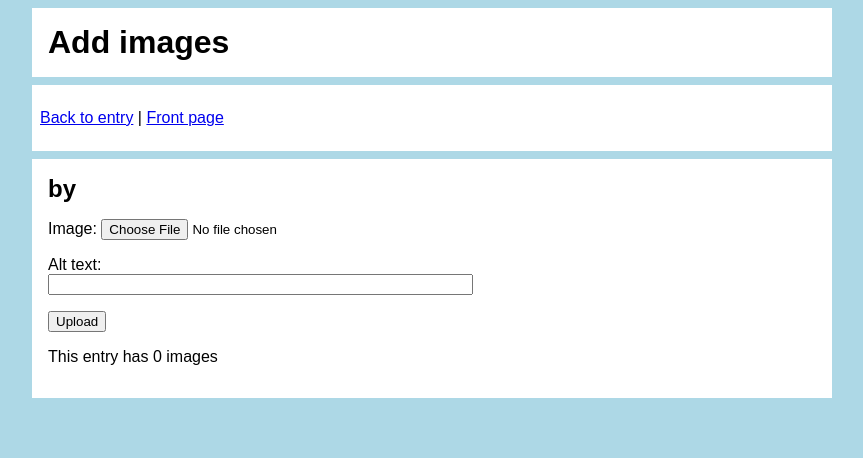
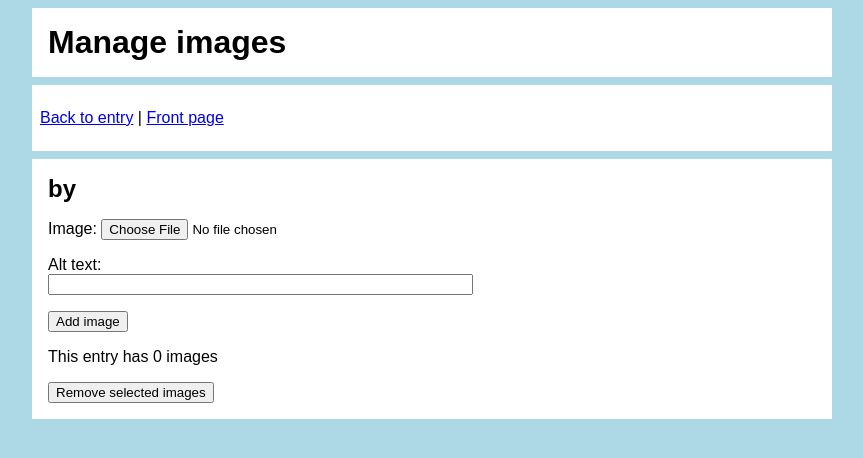
Before and after one commit to sas765/musiket, a Flask app: template templates/images.html in a window 1280 px wide. Shown: the top 458 px of the page, without its empty margins (208-1071 px from the left). Run offline with Flask 3, Linux system fonts and the light colour scheme; the template is opened without the code that fills it, so the values that code supplies are empty.

Commit message:
Removal of images, simplify checks

```diff
--- a/app.py
+++ b/app.py
@@ -9,6 +9,14 @@ import users
 
 app = Flask(__name__)
 app.secret_key = config.secret_key
+
+def check_csrf(csrf_token):
+    if csrf_token != session["csrf_token"]:
+        abort(403)
+
+def check_user(user_id):
+    if user_id != session["user_id"]:
+        abort(403)
 
 def require_login():
     if "user_id" not in session:
@@ -77,8 +85,7 @@ def create_entry():
                 abort(403)
             classes.append((c_title, c_value))
 
-    if csrf_token != session["csrf_token"]:
-        abort(403)
+    check_csrf(csrf_token)
 
     check_length(title, artist, comment)
     entries.new_entry(title, artist, comment, user_id, classes)
@@ -111,10 +118,8 @@ def update_entry():
     entry = entries.get_entry(entry_id)
     if not entry:
         abort(404)
-    if entry["user_id"] != session["user_id"]:
-        abort(403)
-    if csrf_token != session["csrf_token"]:
-        abort(403)
+    check_user(entry["user_id"])
+    check_csrf(csrf_token)
     title = request.form["title"]
     artist = request.form["artist"]
     comment = request.form["comment"]
@@ -152,12 +157,10 @@ def remove_entry(entry_id):
         if "remove" in request.form:
             entry = entries.get_entry(entry_id)
             csrf_token = request.form["csrf_token"]
-            if csrf_token != session["csrf_token"]:
-                abort(403)
+            check_csrf(csrf_token)
             if not entry:
                 abort(404)
-            if entry["user_id"] != session["user_id"]:
-                abort(403)
+            check_user(entry["user_id"])
             entries.remove_entry(entry_id)
             return redirect("/")
         else:
@@ -169,8 +172,7 @@ def edit_images(entry_id):
     entry = entries.get_entry(entry_id)
     if not entry:
         abort(404)
-    if entry["user_id"] != session["user_id"]:
-        abort(403)
+    check_user(entry["user_id"])
     images = entries.get_images(entry_id)
     return render_template("images.html", entry=entry, images=images, session=session)
 
@@ -179,7 +181,6 @@ def show_image(image_id):
     image = entries.get_image(image_id)
     if not image:
         abort(404)
-
     response = make_response(bytes(image[0][0]))
     response.headers.set("Content-Type", "image/png")
     return response
@@ -191,10 +192,8 @@ def add_image():
     entry_id = request.form["entry_id"]
     entry = entries.get_entry(entry_id)
 
-    if csrf_token != session["csrf_token"]:
-        abort(403)
-    if entry["user_id"] != session["user_id"]:
-        abort(403)
+    check_csrf(csrf_token)
+    check_user(entry["user_id"])
 
     alt = request.form["alt"]
     file = request.files["image"]
@@ -205,7 +204,23 @@ def add_image():
         return render_template("error.html", site=f"/images/{entry_id}", reason="invalid file size")
 
     entries.add_image(entry_id, image, alt)
-    return redirect("/entry/" + str(entry_id))
+    return redirect("/images/" + str(entry_id))
+
+@app.route("/remove_images", methods=["POST"])
+def remove_images():
+    require_login()
+    csrf_token = request.form["csrf_token"]
+    entry_id = request.form["entry_id"]
+    entry = entries.get_entry(entry_id)
+    if not entry:
+        abort(404)
+    check_csrf(csrf_token)
+    check_user(entry["user_id"])
+
+    for image_id in request.form.getlist("image_id"):
+        entries.remove_image(entry_id, image_id)
+
+    return redirect("/images/" + str(entry_id))
 
 @app.route("/find_entry")
 def find_entry():
@@ -215,7 +230,6 @@ def find_entry():
     else:
         query = ""
         results = []
-    print(results)
     return render_template("find_entry.html", query=query, results=results)
 
 @app.route("/new_message", methods=["POST"])
@@ -226,10 +240,8 @@ def new_message():
     user_id = session["user_id"]
     entry_id = request.form["entry_id"]
 
-    if csrf_token != session["csrf_token"]:
-        abort(403)
-    if user_id != session["user_id"]:
-        abort(403)
+    check_csrf(csrf_token)
+    check_user(user_id)
     check_message(content)
 
     entries.add_message(content, user_id, entry_id)
@@ -239,8 +251,7 @@ def new_message():
 def edit_message(message_id):
     require_login()
     message = entries.get_message(message_id)
-    if session["user_id"] != message["user_id"]:
-        abort(403)
+    check_user(message["user_id"])
 
     if request.method == "GET":
         return render_template("edit_message.html", message=message, session=session)
@@ -248,8 +259,7 @@ def edit_message(message_id):
     if request.method == "POST":
         content = request.form["content"]
         csrf_token = request.form["csrf_token"]
-        if csrf_token != session["csrf_token"]:
-            abort(403)
+        check_csrf(csrf_token)
         check_message(content)
         entries.update_message(message["id"], content)
         return redirect("/entry/" + str(message["entry_id"]))
@@ -259,16 +269,14 @@ def remove_message(message_id):
     require_login()
     message = entries.get_message(message_id)
     entry = entries.get_entry(message["entry_id"])
-    if session["user_id"] != message["user_id"]:
-        abort(403)
+    check_user(message["user_id"])
 
     if request.method == "GET":
         return render_template("remove_message.html", message=message, entry=entry, session=session)
 
     if request.method == "POST":
         csrf_token = request.form["csrf_token"]
-        if csrf_token != session["csrf_token"]:
-            abort(403)
+        check_csrf(csrf_token)
         if "continue" in request.form:
             entries.remove_message(message["id"])
         return redirect("/entry/" + str(message["entry_id"]))
@@ -282,6 +290,8 @@ def create():
     username = request.form["username"]
     password1 = request.form["password1"]
     password2 = request.form["password2"]
+    if not password1 or not password2:
+        return render_template("error.html", site="/register", reason="please fill all the fields")
     if password1 != password2:
         return render_template("error.html", site="/register", reason="passwords don't match")
     password_hash = generate_password_hash(password1)
--- a/entries.py
+++ b/entries.py
@@ -122,6 +122,10 @@ def update_image(entry_id, image):
     sql = "UPDATE users SET image = ? WHERE id = ?"
     db.execute(sql, [image, entry_id])
 
+def remove_image(entry_id, image_id):
+    sql = "DELETE FROM Images WHERE id = ? AND entry_id = ?"
+    db.execute(sql, [image_id, entry_id])
+
 def get_images(entry_id):
     sql = """SELECT id FROM Images
                 WHERE entry_id = ?"""
--- a/templates/images.html
+++ b/templates/images.html
@@ -2,13 +2,13 @@
 <html>
 
 <head>
-  <title>Add images</title>
+  <title>Manage images</title>
   <link rel="stylesheet" href="/static/main.css">
 </head>
 
 <body>
   <div class="header">
-    <h1>Add images</h1>
+    <h1>Manage images</h1>
   </div>
   <div class="nav">
     <p>
@@ -30,9 +30,18 @@
       </p>
       <input type="hidden" name="entry_id" value="{{ entry.id }}">
       <input type="hidden" name="csrf_token" value="{{ session.csrf_token }}">
-        <input type="submit" value="Upload" />
+      <input type="submit" value="Add image" />
     </form>
     <p>This entry has {{ images | count }} images</p>
+    <form action="/remove_images" method="post">
+      {% for image in images %}
+      <input type="checkbox" name="image_id" value="{{ image.id }}">
+      <img src="/image/{{ image.id }}" />
+      {% endfor %}
+      <input type="hidden" name="entry_id" value="{{ entry.id }}">
+      <input type="hidden" name="csrf_token" value="{{ session.csrf_token }}">
+      <input type="submit" value="Remove selected images" />
+    </form>
     {% endif %}
   </div>
 </body>
```
Lines whose indentation alone changed are shown as unchanged.
